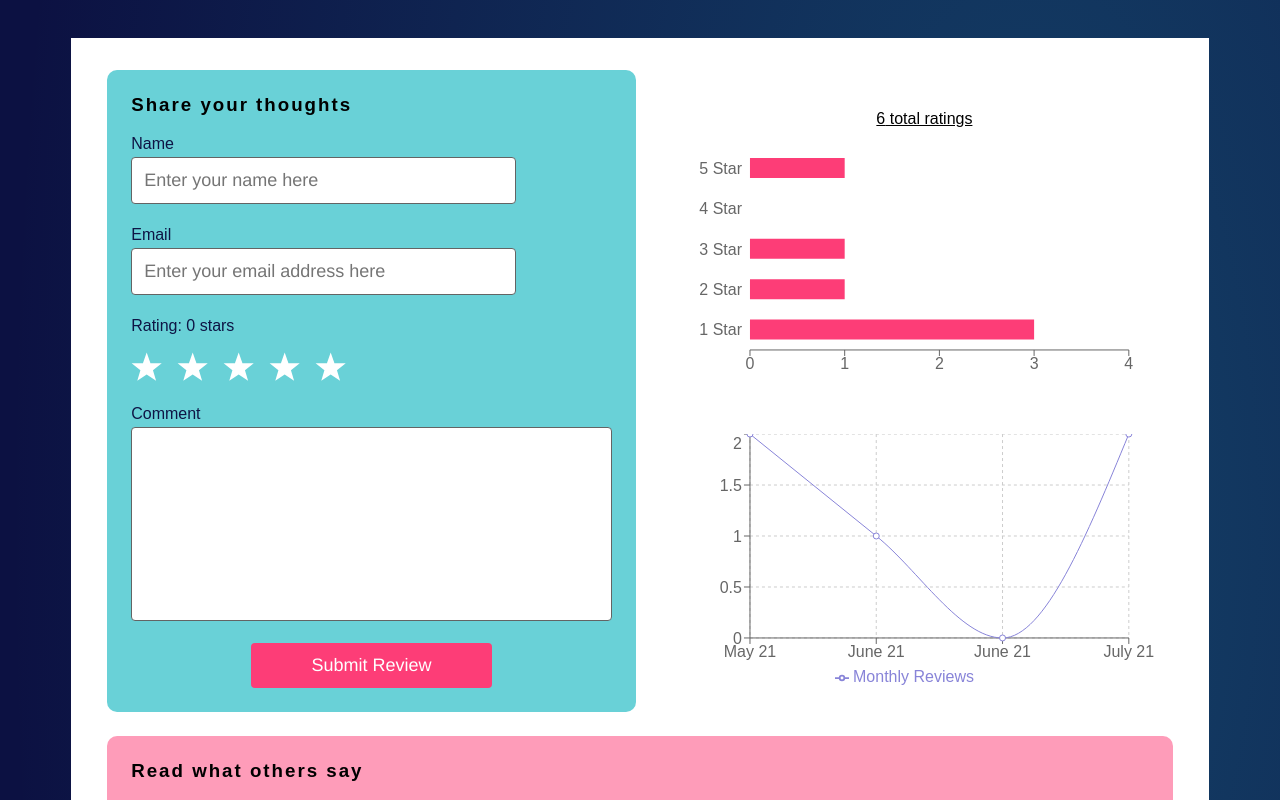
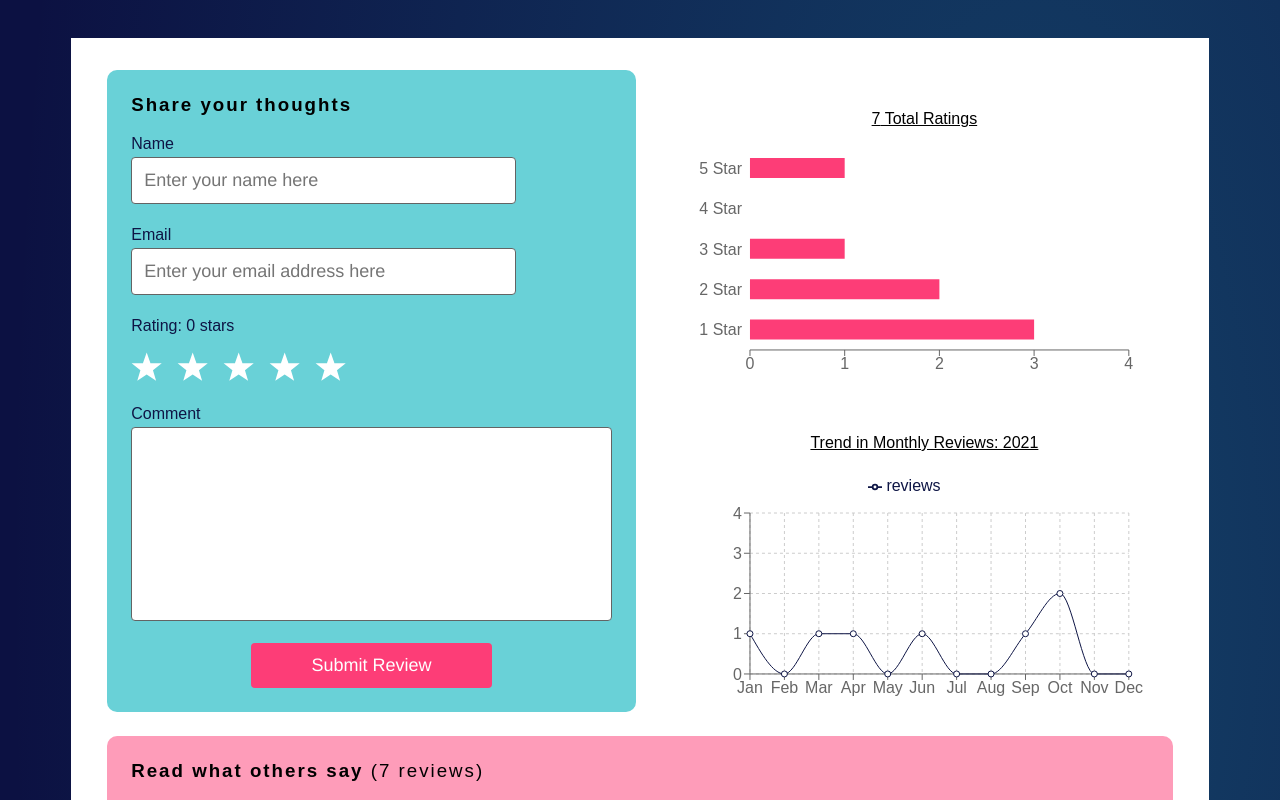
Before and after one commit to MashR3/Customer-Feedback-Page, a React (Create React App) app: page / in a window 1280 px wide. Shown: the part 360-1160 px from the top of the page. Built offline with nearby package versions, Linux system fonts and the light colour scheme.

Commit message:
line trend graph

```diff
--- a/src/MockComments.json
+++ b/src/MockComments.json
@@ -5,46 +5,82 @@
     "email": "blondetiger11@gmail.com",
     "rating": 1,
     "comment": "Not a fan. Where are the headphones?",
-    "date": "01/12/2020"
+    "dateObject": {
+      "day": 11,
+      "month": 10,
+      "year": 2021
+    }
   },
   {
     "id": 1,
-    "name": "Peggy Queen",
-    "email": "jazzy@hotmal.com",
-    "rating": 3,
-    "comment": "I'm quite confused. Unsure of how I feel about the product...",
-    "date": "15/12/2020"
+    "name": "Romisha Shah",
+    "email": "rommy211@hotmail.com",
+    "rating": 2,
+    "comment": "Not for me",
+    "dateObject": {
+      "day": 5,
+      "month": 10,
+      "year": 2021
+    }
   },
   {
     "id": 2,
+    "name": "Peggy Queen",
+    "email": "jazzy@hotmail.com",
+    "rating": 3,
+    "comment": "I'm quite confused. Unsure of how I feel about the product...",
+    "dateObject": {
+      "day": 2,
+      "month": 9,
+      "year": 2021
+    }
+  },
+  {
+    "id": 3,
     "name": "Judy Trafford",
     "email": "judgejudy@gmail.com",
     "rating": 2,
     "comment": "A poor joke.",
-    "date": "06/01/2021"
+    "dateObject": {
+      "day": 1,
+      "month": 6,
+      "year": 2021
+    }
   },
   {
-    "id": 3,
+    "id": 4,
     "name": "Mitchell May",
     "email": "Jazzy@gmail.com",
     "rating": 1,
     "comment": "",
-    "date": "21/02/2021"
+    "dateObject": {
+      "day": 21,
+      "month": 4,
+      "year": 2021
+    }
   },
   {
-    "id": 4,
+    "id": 5,
     "name": "Max Dennings",
     "email": "denny-131311@yahoo.com",
     "rating": 1,
     "comment": "",
-    "date": "01/03/2021"
+    "dateObject": {
+      "day": 12,
+      "month": 3,
+      "year": 2021
+    }
   },
   {
-    "id": 5,
+    "id": 6,
     "name": "Theresa July",
     "email": "summerbird@yahoo.com",
     "rating": 5,
     "comment": "Adore the concept of not having headphones when I pay for headphones!",
-    "date": "15/06/2021"
+    "dateObject": {
+      "day": 15,
+      "month": 1,
+      "year": 2021
+    }
   }
 ]
--- a/src/components/Comment.tsx
+++ b/src/components/Comment.tsx
@@ -23,6 +23,8 @@ const starBuilder = (comment: CommentObject) => {
   return arr;
 };
 
+const formatDateString = (comment: CommentObject) => (comment.dateObject.day + '/' + comment.dateObject.month + '/' + comment.dateObject.year)
+
 const Comment: React.FC<Props> = ({ comment }) => (
   <CommentComponent>
     <p className='comment-header'>
@@ -31,7 +33,7 @@ const Comment: React.FC<Props> = ({ comment }) => (
     </p>
     <span>{starBuilder(comment)}</span>
     <span className='time-container'>
-      Reviewed on <time>{comment.date}</time>
+      Reviewed on <time>{formatDateString(comment)}</time>
     </span>
     {comment.comment && (
       <>
--- a/src/components/ProductComments.tsx
+++ b/src/components/ProductComments.tsx
@@ -9,7 +9,7 @@ type Props = {
 
 const ProductComments: React.FC<Props> = ({ commentArray }) => (
   <Comments>
-    <h3>Read what others say</h3>
+    <h3>Read what others say <span>({commentArray.length} reviews)</span></h3>
     {commentArray.map((comment) => (
       <Comment comment={comment} key={comment.id} />
     ))}
@@ -31,4 +31,7 @@ const Comments = styled.div`
     letter-spacing: 2px;
     margin-top: 0px;
   }
+  span {
+    font-weight: 100;
+  }
 `;
--- a/src/components/ProductFeedbackForm.tsx
+++ b/src/components/ProductFeedbackForm.tsx
@@ -1,6 +1,6 @@
 import React, { useState } from 'react';
 import styled from 'styled-components';
-import { buildDate } from '../utils';
+import { buildDateObject } from '../utils';
 import { CommentObject } from '../types';
 import StarRatings from 'react-star-ratings';
 
@@ -29,7 +29,7 @@ const ProductFeedbackForm: React.FC<Props> = ({
       email: email,
       rating: +rating,
       comment: comment,
-      date: buildDate(),
+      dateObject: buildDateObject(),
     };
 
     let newArray = [newComment, ...commentArray];
--- a/src/components/ProductMetrics.tsx
+++ b/src/components/ProductMetrics.tsx
@@ -1,6 +1,7 @@
 import React from 'react';
 import styled from 'styled-components';
-import { buildChartData } from '../utils';
+import { buildChartData, buildYearTrend } from '../utils';
+import { CommentObject } from '../types';
 import {
   ResponsiveContainer,
   LineChart,
@@ -14,35 +15,12 @@ import {
   Legend,
   Line,
 } from 'recharts';
-import { CommentObject } from '../types';
 
 type Props = {
   commentArray: CommentObject[];
 };
 
-const data = [
-  {
-    name: 'May 21',
-    'Monthly Reviews': 2,
-  },
-  {
-    name: 'June 21',
-    'Monthly Reviews': 1,
-  },
-  {
-    name: 'June 21',
-    'Monthly Reviews': 0,
-  },
-  {
-    name: 'July 21',
-    'Monthly Reviews': 2,
-  },
-];
-
 const barBuilder = (commentArray: CommentObject[]) => {
-  console.log(commentArray);
-
-  console.log('Code run');
   return (
     <Bar dataKey={'total'}>
       {buildChartData(commentArray).map((rateValue: any) => (
@@ -55,7 +33,7 @@ const barBuilder = (commentArray: CommentObject[]) => {
 const ProductMetrics: React.FC<Props> = ({ commentArray }) => (
   <>
     <GraphContainer>
-      <FigCaption>{commentArray.length} total ratings</FigCaption>
+      <FigCaption>{commentArray.length} Total Ratings</FigCaption>
       <ResponsiveContainer width='100%' height='100%'>
         <BarChart
           data={buildChartData(commentArray)}
@@ -78,22 +56,23 @@ const ProductMetrics: React.FC<Props> = ({ commentArray }) => (
     </GraphContainer>
 
     <GraphContainer style={{ marginTop: 0 }}>
+      <FigCaption>Trend in Monthly Reviews: 2021</FigCaption>
       <ResponsiveContainer width='100%' height='100%'>
         <LineChart
           width={500}
           height={300}
-          data={data}
-          margin={{ left: 10, right: 40, bottom: 0, top: 0 }}
+          data={buildYearTrend(commentArray)}
+          margin={{ left: 10, right: 40, bottom: 0, top: 25 }}
         >
           <CartesianGrid strokeDasharray='3 3' />
           <XAxis dataKey='name' />
-          <YAxis />
+          <YAxis type='number' minTickGap={1} allowDecimals={false} />
           <Tooltip />
-          <Legend style={{ position: 'relative' }} />
+          <Legend verticalAlign='top' height={36} />
           <Line
             type='monotone'
-            dataKey='Monthly Reviews'
-            stroke='#8884d8'
+            dataKey='reviews'
+            stroke='#0e1545'
             activeDot={{ r: 8 }}
           />
         </LineChart>
--- a/src/types.tsx
+++ b/src/types.tsx
@@ -5,5 +5,9 @@ export type CommentObject = {
     email: string;
     rating: number;
     comment: string;
-    date: string;
+    dateObject: {
+      day: number,
+      month: number,
+      year: number
+    }
   };
--- a/src/utils.tsx
+++ b/src/utils.tsx
@@ -1,20 +1,71 @@
-import { CommentObject } from "./types";
+import { CommentObject } from './types';
+import data from './MockComments.json';
 
-export const buildDate = () => {
+export const buildDateObject = () => {
   let date = new Date();
   let day = date.getUTCDate();
   let month = date.getUTCMonth() + 1;
   let year = date.getFullYear();
 
-  return `${day}/${month}/${year}`;
+  return {
+    day: `${day}`,
+    month: `${month}`,
+    year: `${year}`,
+  };
 };
 
 export const buildChartData = (data: CommentObject[]) => {
   return [
-    { rating: '5 Star', total: data.filter((item) => item.rating === 5).length },
-    { rating: '4 Star', total: data.filter((item) => item.rating === 4).length },
-    { rating: '3 Star', total: data.filter((item) => item.rating === 3).length },
-    { rating: '2 Star', total: data.filter((item) => item.rating === 2).length },
-    { rating: '1 Star', total: data.filter((item) => item.rating === 1).length },
+    {
+      rating: '5 Star',
+      total: data.filter((item) => item.rating === 5).length,
+    },
+    {
+      rating: '4 Star',
+      total: data.filter((item) => item.rating === 4).length,
+    },
+    {
+      rating: '3 Star',
+      total: data.filter((item) => item.rating === 3).length,
+    },
+    {
+      rating: '2 Star',
+      total: data.filter((item) => item.rating === 2).length,
+    },
+    {
+      rating: '1 Star',
+      total: data.filter((item) => item.rating === 1).length,
+    },
   ];
 };
+
+export const buildYearTrend = (data: CommentObject[]) => {
+  let months: string[] = [
+    'Jan',
+    'Feb',
+    'Mar',
+    'Apr',
+    'May',
+    'Jun',
+    'Jul',
+    'Aug',
+    'Sep',
+    'Oct',
+    'Nov',
+    'Dec',
+  ];
+
+  let countTotal = (data: any, mnth: string) => {
+    let count = 0;
+
+    for (let i = 0; i < data.length; i++) {
+      if (months[data[i].dateObject.month - 1] === mnth) count = count + 1;
+    }
+    return count;
+  };
+
+  return months.map((item) => ({
+    name: item,
+    reviews: countTotal(data, item),
+  }));
+};
```
